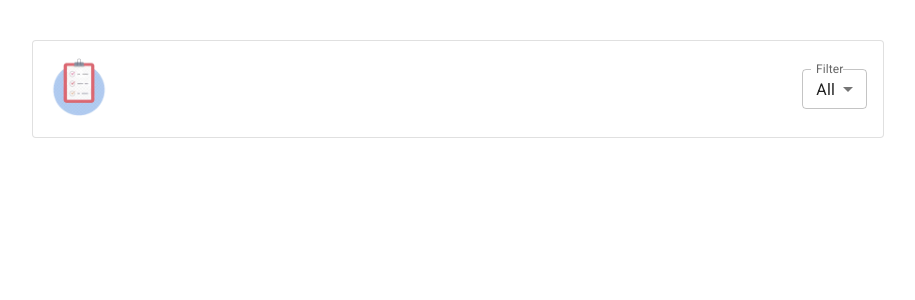
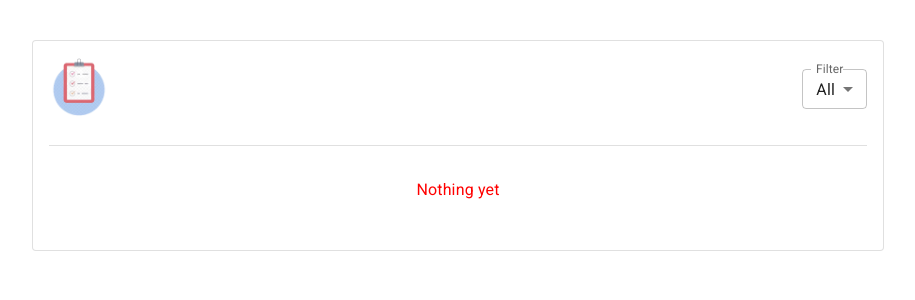
Before and after one commit to muhammad-junaid1/react-todo-app, a React (Create React App) app: page / in a window 1280 px wide. Shown: the top 300 px of the page, without its empty margins (182-1097 px from the left). Built offline with nearby package versions, Linux system fonts and the light colour scheme.

Commit message:
todo items list

```diff
--- a/src/App.js
+++ b/src/App.js
@@ -8,11 +8,14 @@ import {
   InputLabel,
   Select,
   MenuItem,
+  Typography,
+  Divider,
 } from "@mui/material";
 import Logo from "./assets/logo.png";
 
 function App() {
   const [filterValue, setFilterValue] = useState(1);
+  const [todoItems, setTodoItems] = useState([]);
 
   const handleChange = (event) => {
     setFilterValue(event.target.value);
@@ -20,8 +23,9 @@ function App() {
   return (
     <>
       <Container maxWidth="md">
-        <Paper variant="outlined" sx={{ mt: 5 }}>
-          <Box p={2}>
+        <Paper variant="outlined" sx={{ mt: 5, p: 2 }}>
+        {/* Header section */}
+          <Box>
             <Stack
               direction="row"
               justifyContent="space-between"
@@ -47,6 +51,14 @@ function App() {
                 </FormControl>
               </Box>
             </Stack>
+            <Divider sx={{mt: 3}}/>
+          </Box>
+
+          {/* Todo Items List */}
+          <Box py={4}>
+              {todoItems.length ? todoItems.map((todoItem) => {
+                return <p>{todoItem}</p>;
+              }) : <Typography sx={{color: "red"}} align="center">Nothing yet</Typography>}
           </Box>
         </Paper>
       </Container>
```
